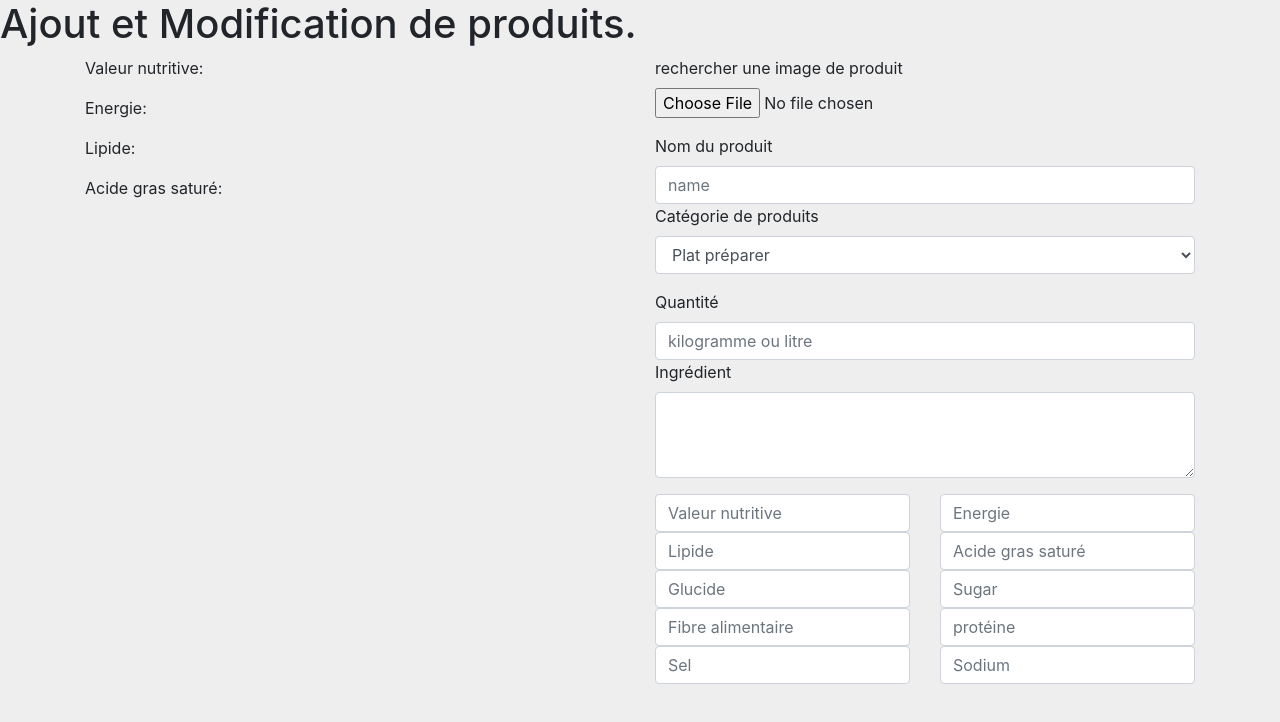
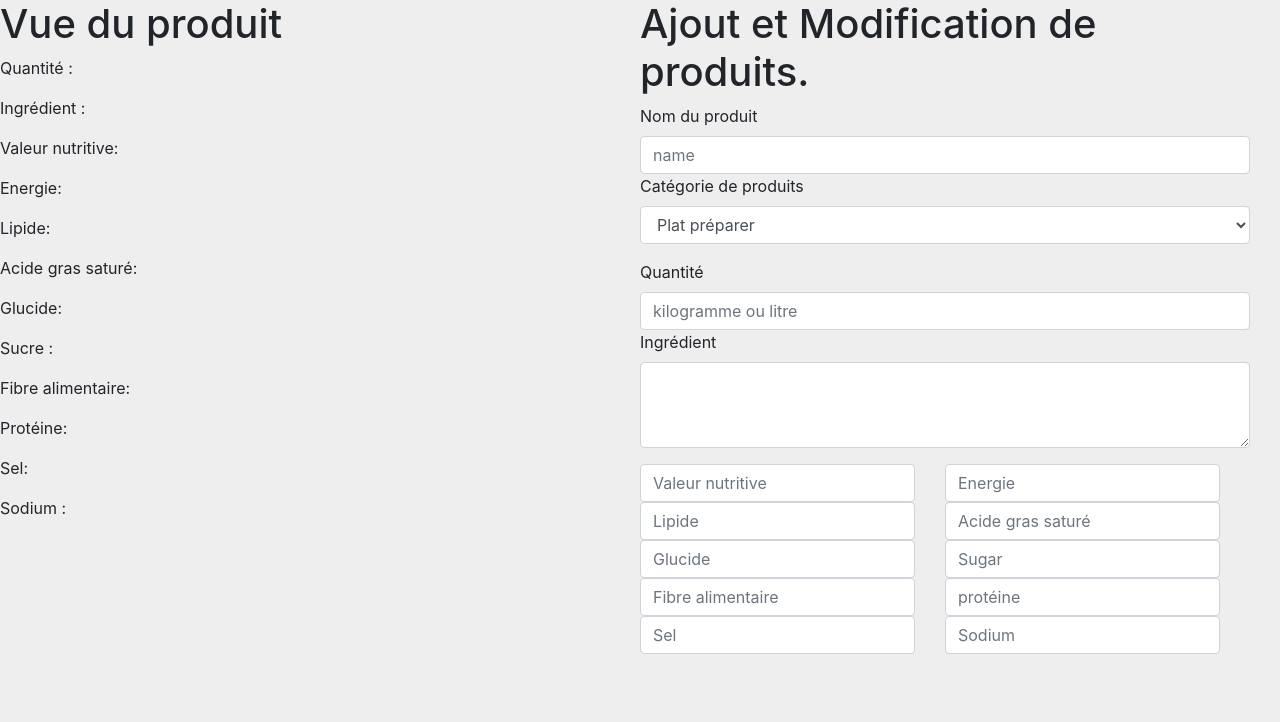
Before and after one commit to WildCodeSchool/tours-0918-js-projet2-found-eat, an Angular app in the folder Found-eat/: page /gallery in a window 1280 px wide. Shown: the top 722 px of the page. Built offline with nearby package versions, Linux system fonts and the light colour scheme.

Commit message:
fini la reciproque vue produit et formulaire

```diff
--- a/Found-eat/src/app/ajout/ajout.component.css
+++ b/Found-eat/src/app/ajout/ajout.component.css
@@ -1,4 +1,4 @@
-.contaigner
+.row
 {
-padding-left: 90px;
+width: 100%
 }
--- a/Found-eat/src/app/ajout/ajout.component.html
+++ b/Found-eat/src/app/ajout/ajout.component.html
@@ -1,20 +1,31 @@
-
-<h1> Ajout et Modification de produits. </h1>
 
 
-<div class="container">
+
+
 
   <div class="row">
-    <div class="présentation col-6">
+    <div class="présentation col-6 ">
+      <h1>Vue du produit</h1>
       <!-- Lié au formulaire, La présentation du produit c'est à dire la fiche du produit se complétera en même temps que le formulaire. -->
-<p>Valeur nutritive: {{ val }}</p>
-<p>Energie: {{ ene }}</p>
-<p>Lipide: {{ lip }}</p>
-<p>Acide gras saturé: {{ ac }}</p>
+      <h2>{{ nom }}</h2>
 
+
+      <p>Quantité : {{ kil }}</p>
+      <p>Ingrédient : {{ inge }}</p>
+      <p>Valeur nutritive: {{ val }}</p>
+      <p>Energie: {{ ene }}</p>
+      <p>Lipide: {{ lip }}</p>
+      <p>Acide gras saturé: {{ ac }}</p>
+      <p>Glucide: {{ glu }}</p>
+      <p>Sucre : {{ sug }}</p>
+      <p>Fibre alimentaire: {{ fa }}</p>
+      <p>Protéine: {{ pr }}</p>
+      <p> Sel: {{ se }}</p>
+      <p>Sodium : {{ so }}</p>
     </div>
 
     <div class="formulaire col-6">
+        <h1> Ajout et Modification de produits. </h1>
 
 
 
@@ -22,15 +33,9 @@
       <!-- Le formulaire en lui même. il aura un Titre = Nom du produit. il aura la possibilié de rechercher un produit -->
       <div class="form-group">
         <form>
-          <div class="form-group">
-            <!-- bouton pour rechercher une image de produit ( le bouton ouvre une modal pour donner le choix d'exporter plusieurs images) -->
-            <label for="exampleFormControlFile1">rechercher une image de produit</label>
-            <input type="file" class="form-control-file" id="image">
-          </div>
-
 
           <label for="exampleFormControlInput1">Nom du produit</label> <!-- nom du produit -->
-          <input type="email" class="form-control" id="NProd" placeholder="name">
+          <input type="email" class="form-control" id="NProd" placeholder="name" [(ngModel)]="nom" name="nom">
 
 
           <div class="form-group">
@@ -50,15 +55,16 @@
           </div>
 
           <label for="exampleFormControlInput1">Quantité</label> <!-- nom du produit -->
-          <input type="email" class="form-control" id="Qua" placeholder="kilogramme ou litre">
+          <input type="email" class="form-control" id="Qua" placeholder="kilogramme ou litre" [(ngModel)]="kil" name="qua">
 
           <div class="form-group">
             <label for="exampleFormControlTextarea1">Ingrédient</label><!-- ingrédient -->
-            <textarea class="form-control" id="exampleFormControlTextarea1" rows="3"></textarea>
+            <textarea class="form-control" id="exampleFormControlTextarea1" rows="3" [(ngModel)]="inge" name="ingrédient"></textarea>
           </div>
 
 
           <div class="row">
+
             <!-- Information du produit -->
             <div class="col">
               <input type="text" class="form-control" placeholder="Valeur nutritive" [(ngModel)]="val" name="valeur_nutritive">
@@ -70,36 +76,36 @@
 
           <div class="row">
             <div class="col">
-              <input type="text" class="form-control" placeholder="Lipide" [(ngModel)]="lip" name="Lipide">
+              <input type="text" class="form-control" placeholder="Lipide" [(ngModel)]="lip" name="lipide">
             </div>
             <div class="col">
-              <input type="text" class="form-control" placeholder="Acide gras saturé" [(ngModel)]="ac" name="Acide">
+              <input type="text" class="form-control" placeholder="Acide gras saturé" [(ngModel)]="ac" name="acide">
             </div>
           </div>
 
           <div class="row">
             <div class="col">
-              <input type="text" class="form-control" placeholder="Glucide">
+              <input type="text" class="form-control" placeholder="Glucide" [(ngModel)]="glu" name="glucide">
             </div>
             <div class="col">
-              <input type="text" class="form-control" placeholder="Sugar">
+              <input type="text" class="form-control" placeholder="Sugar" [(ngModel)]="sug" name="sugar">
             </div>
           </div>
           <div class="row">
             <div class="col">
-              <input type="text" class="form-control" placeholder="Fibre alimentaire">
+              <input type="text" class="form-control" placeholder="Fibre alimentaire" [(ngModel)]="fa" name="fibre">
             </div>
             <div class="col">
-              <input type="text" class="form-control" placeholder="protéine">
+              <input type="text" class="form-control" placeholder="protéine" [(ngModel)]="pr" name="protéine">
             </div>
           </div>
 
           <div class="row">
             <div class="col">
-              <input type="text" class="form-control" placeholder="Sel">
+              <input type="text" class="form-control" placeholder="Sel" [(ngModel)]="se" name="sel">
             </div>
             <div class="col">
-              <input type="text" class="form-control" placeholder="Sodium">
+              <input type="text" class="form-control" placeholder="Sodium" [(ngModel)]="so" name="sodium">
             </div>
           </div>
 
@@ -114,5 +120,3 @@
         </div>
 
       </div>
-
-    </div>
```
Also changed, not shown: Found-eat/src/app/ajout/ajout.component.ts (+13 -0 lines).
